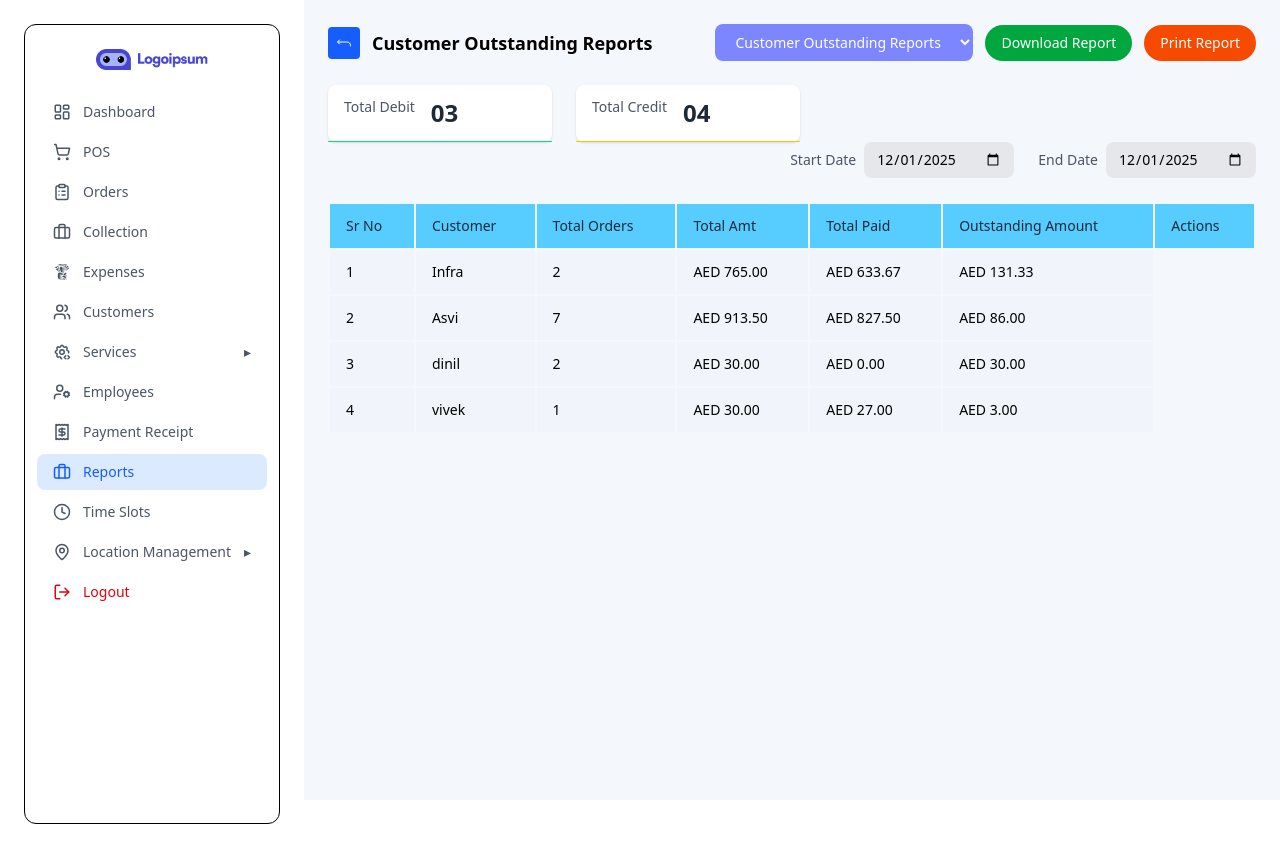
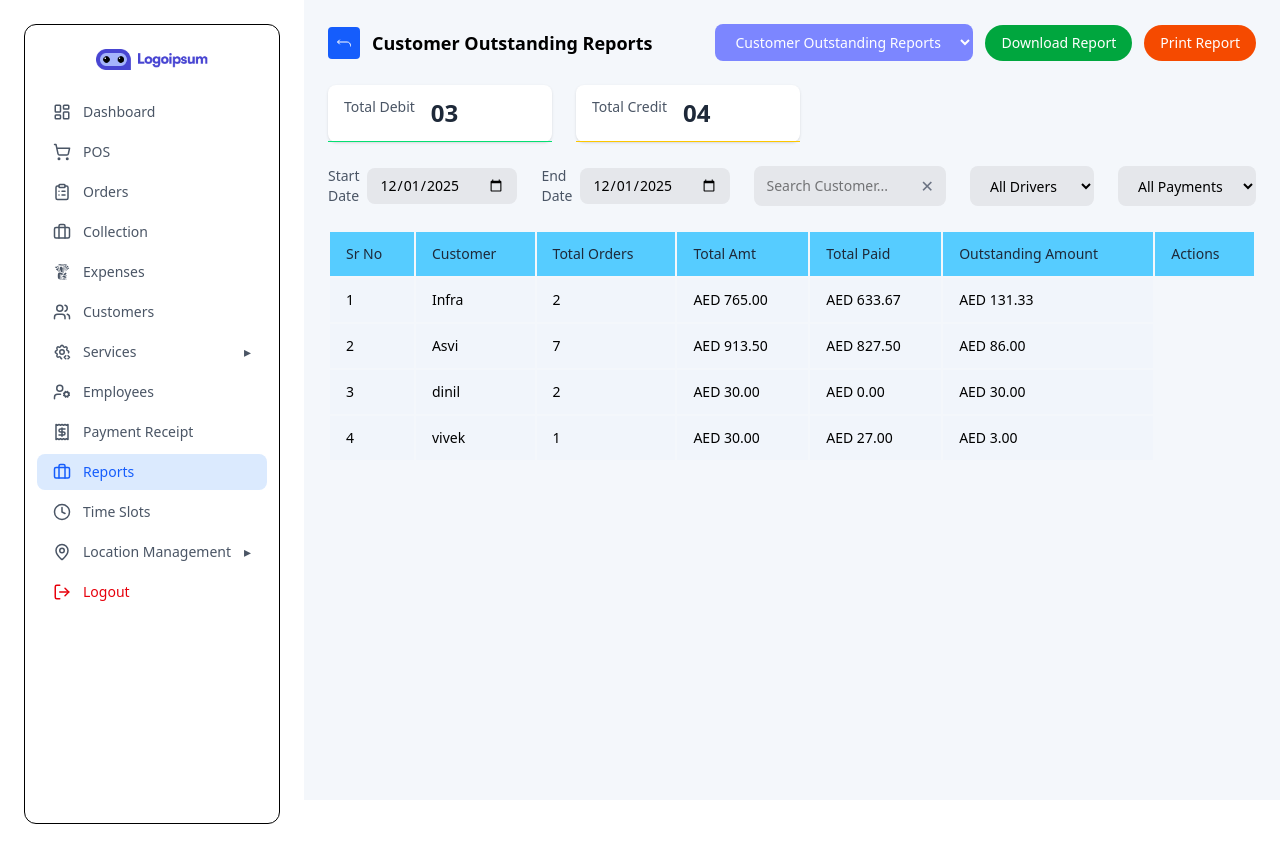
Before and after one commit to TechMET-Solutions/laundry_frontend-, a React (Vite) app: page /reports/customer_outstanding_reports in a window 1280 px wide. Built offline with nearby package versions, Linux system fonts and the light colour scheme.

Commit message:
reports updated

```diff
--- a/src/pages/Reports/Cloth_wise_report.jsx
+++ b/src/pages/Reports/Cloth_wise_report.jsx
@@ -123,6 +123,35 @@ function Cloth_wise_report() {
          className="px-3 py-2 rounded-lg bg-gray-200 text-sm outline-none"
        />
      </div>
+      <select className="bg-gray-200 rounded-lg px-4 py-2 text-sm outline-none">
+    <option>All Services</option>
+    <option>Shirt</option>
+    <option>T shirt</option>
+    <option>Trouser</option>
+    <option>Short</option>
+    <option>Carpet</option>
+    <option >Jacket Men</option>
+    <option >Pajama</option>
+
+  </select>
+      <select className="bg-gray-200 rounded-lg px-4 py-2 text-sm outline-none">
+    <option>All Drivers</option>
+    <option>Aswin VD</option>
+    <option>Super Man</option>
+    <option>Sles Team</option>
+  </select>
+  <select className="bg-gray-200 rounded-lg px-4 py-2 text-sm outline-none">
+    <option>All Service type</option>
+    <option>Shirt</option>
+    <option>Washing & folding</option>
+    <option>Trouser</option>
+    <option>Short</option>
+    <option>Carpet</option>
+    <option >Jacket Men</option>
+    <option >Pajama</option>
+
+  </select>
+
    </div>
 
 
--- a/src/pages/Reports/Customer_outstanding_report.jsx
+++ b/src/pages/Reports/Customer_outstanding_report.jsx
@@ -79,7 +79,7 @@ function Customer_outstanding_report() {
               </button>
             </div>
           </div>
-          <div className="flex gap-6 mt-6">
+          <div className="flex items-center gap-6 mt-6 mb-6">
       {/* Total Debit */}
       <div className=" bg-white rounded-lg shadow-sm w-56">
         <div className="flex gap-4 px-4 py-3 border-b border-green-400">
@@ -123,6 +123,28 @@ function Customer_outstanding_report() {
           className="px-3 py-2 rounded-lg bg-gray-200 text-sm outline-none"
         />
       </div>
+      <div className="flex items-center bg-gray-200 rounded-lg px-3 py-2 w-64">
+    <input
+      type="text"
+      placeholder="Search Customer..."
+      className="bg-transparent outline-none text-sm w-full"
+    />
+    <span className="text-gray-500 cursor-pointer">✕</span>
+  </div>
+       <select className="bg-gray-200 rounded-lg px-4 py-2 text-sm outline-none">
+    <option>All Drivers</option>
+    <option>Aswin VD</option>
+    <option>Super Man</option>
+    <option>Sles Team</option>
+  </select>
+  <select className="bg-gray-200 rounded-lg px-4 py-2 text-sm outline-none">
+    <option>All Payments</option>
+    <option>Pending</option>
+    <option>Partially Paid</option>
+    <option>Fully Paid</option>
+  </select>
+
+
     </div>
 
 
--- a/src/pages/Reports/Outstanding_report.jsx
+++ b/src/pages/Reports/Outstanding_report.jsx
@@ -79,7 +79,7 @@ function Outstanding_report() {
               </button>
             </div>
           </div>
-          <div className="flex gap-6 mt-6">
+          <div className="flex items-center gap-6 mt-6 mb-6">
       {/* Total Debit */}
       <div className=" bg-white rounded-lg shadow-sm w-56">
         <div className="flex gap-4 px-4 py-3 border-b border-green-400">
@@ -123,6 +123,28 @@ function Outstanding_report() {
           className="px-3 py-2 rounded-lg bg-gray-200 text-sm outline-none"
         />
       </div>
+      <div className="flex items-center bg-gray-200 rounded-lg px-3 py-2 w-64">
+    <input
+      type="text"
+      placeholder="Search Customer..."
+      className="bg-transparent outline-none text-sm w-full"
+    />
+    <span className="text-gray-500 cursor-pointer">✕</span>
+  </div>
+       <select className="bg-gray-200 rounded-lg px-4 py-2 text-sm outline-none">
+    <option>All Drivers</option>
+    <option>Aswin VD</option>
+    <option>Super Man</option>
+    <option>Sles Team</option>
+  </select>
+  <select className="bg-gray-200 rounded-lg px-4 py-2 text-sm outline-none">
+    <option>All Payments</option>
+    <option>Pending</option>
+    <option>Partially Paid</option>
+    <option>Fully Paid</option>
+  </select>
+
+
     </div>
 
 
--- a/src/pages/Reports/Tax_report.jsx
+++ b/src/pages/Reports/Tax_report.jsx
@@ -123,6 +123,12 @@ function Tax_report() {
           className="px-3 py-2 rounded-lg bg-gray-200 text-sm outline-none"
         />
       </div>
+      <select className="bg-gray-200 rounded-lg px-4 py-2 text-sm outline-none">
+    <option>Sales</option>
+    <option>Sales</option>
+    <option>Expenses</option>
+
+  </select>
     </div>
 
 
```
